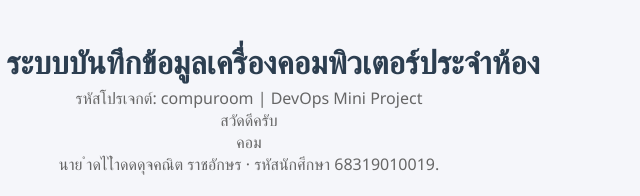
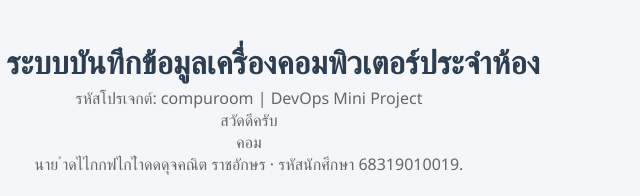
Before and after one commit to dujkanitrataksorn/midterm-devops-compuroom-68319010019, a plain HTML site: page frontend/index.html in a window 1280 px wide. Shown: the top 196 px of the page, 391-1031 px from the left. Drawn offline with Linux system fonts and the light colour scheme; no server answers.

Commit message:
feat: Fix typo in student information section

```diff
--- a/frontend/index.html
+++ b/frontend/index.html
@@ -95,7 +95,7 @@
   <p>รหัสโปรเจกต์: compuroom | DevOps Mini Project </p>
   <P>สวัดดีครับ</P>
   <P>คอม</P>
-  <p class="student-info">นาย ำดไไำดดดุจคณิต ราชอักษร · รหัสนักศึกษา 68319010019.</p>
+  <p class="student-info">นาย ำดไไกกฟไกไำดดดุจคณิต ราชอักษร · รหัสนักศึกษา 68319010019.</p>
 </header>
 
 <form id="computer-form">
```
